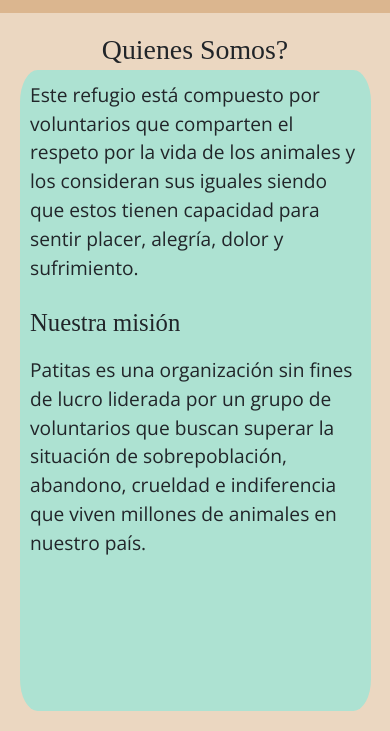
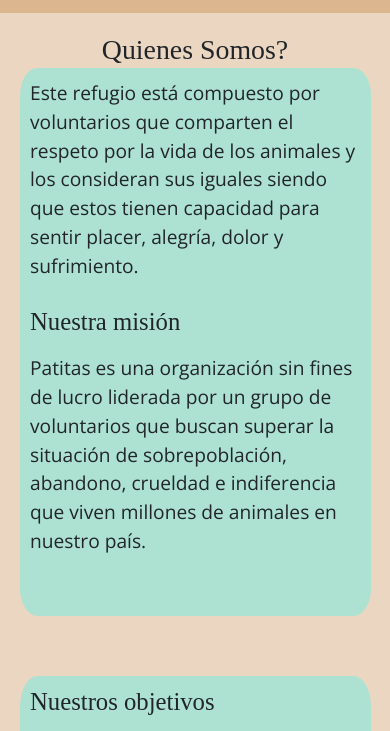
Before and after one commit to SolNeuss/SolNeuss-Refugio-Patitas-Neuss, a website: page Integrantes.html in a window 390 px wide. Shown: the part 43-774 px from the top of the page. Drawn offline with nearby package versions, Linux system fonts and the light colour scheme.

Commit message:
ultimos arreglos

```diff
--- a/SCSS/_responsive.scss
+++ b/SCSS/_responsive.scss
@@ -265,7 +265,7 @@
       display: grid;
       grid-template-columns: 90%;
       grid-gap: 30px;
-      grid-template-rows: 2% 1fr 1fr;
+      grid-template-rows: 2% auto auto;
       margin: auto;
       justify-content: center;
       grid-template-areas:
```
Also changed, not shown: Contacto.html (+1 -1 lines), CSS/General.css.
